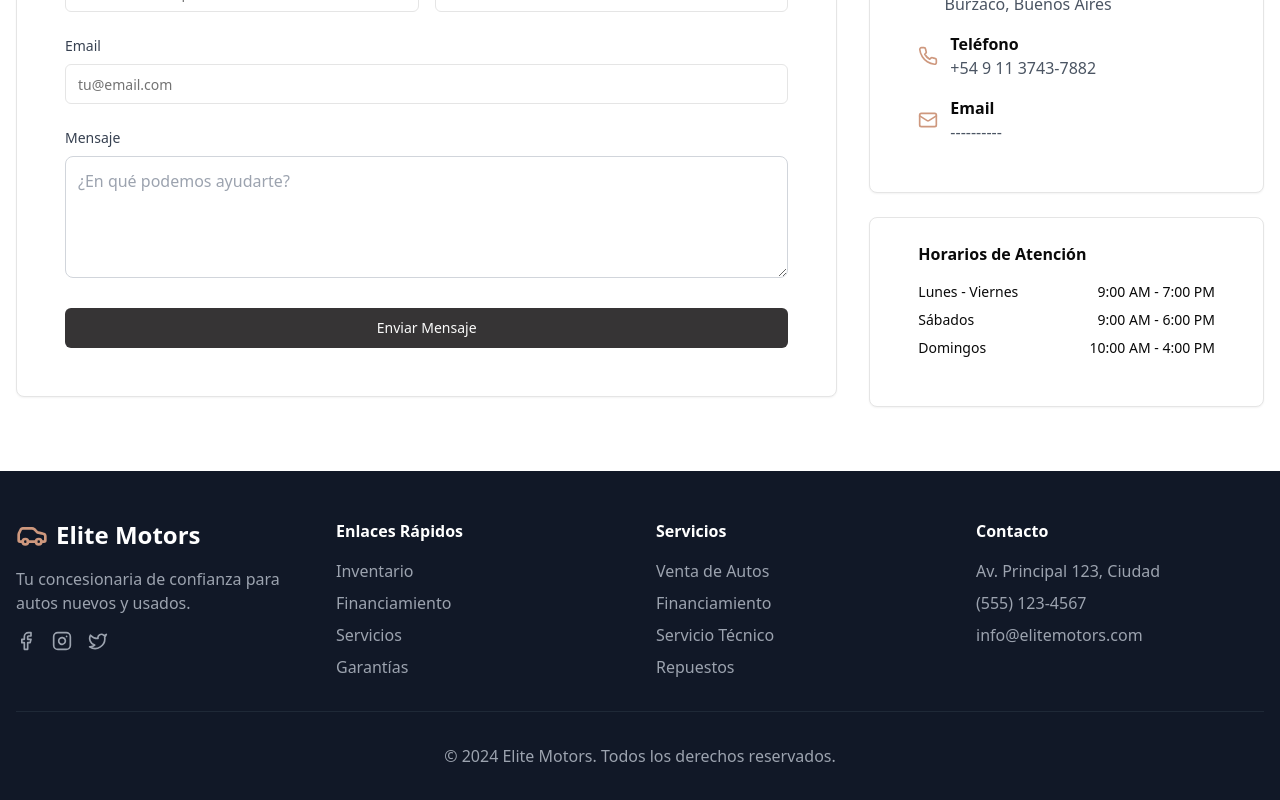
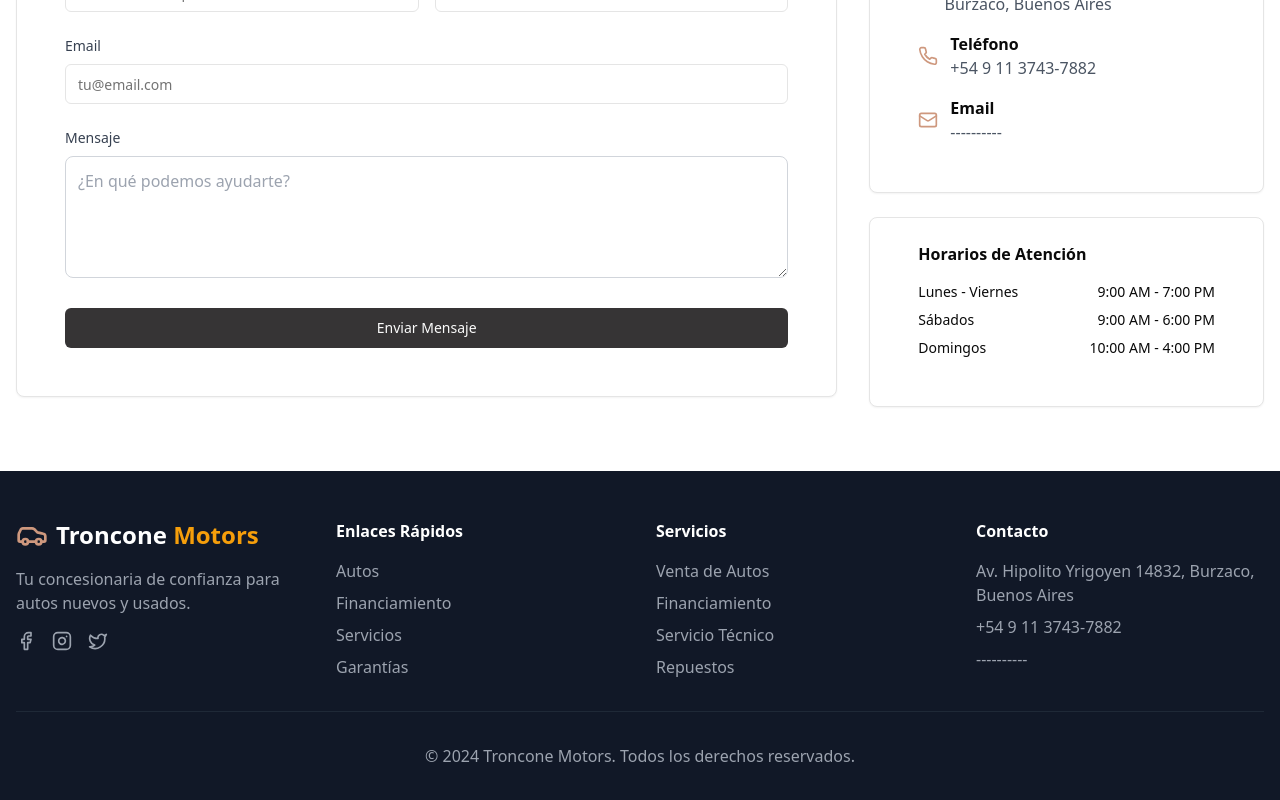
Before and after one commit to julianramos42/troncone-motors-front, a Next.js app: page / in a window 1280 px wide. Shown: the part 4164-4964 px from the top of the page. Built offline with nearby package versions, Linux system fonts and the light colour scheme.

Commit message:
cambio de datos

```diff
--- a/components/Footer.tsx
+++ b/components/Footer.tsx
@@ -14,13 +14,13 @@ export default function Footer() {
             <div>
               <div className="flex items-center space-x-2 mb-4">
                 <Car className="h-8 w-8 text-[#CE987E]" />
-                <span className="text-2xl font-bold">Elite Motors</span>
+                <span className="text-2xl font-bold">Troncone <span className="text-amber-500">Motors</span></span>
               </div>
               <p className="text-gray-400 mb-4">Tu concesionaria de confianza para autos nuevos y usados.</p>
               <div className="flex space-x-4">
-                <Facebook className="h-5 w-5 text-gray-400 hover:text-white cursor-pointer" />
-                <Instagram className="h-5 w-5 text-gray-400 hover:text-white cursor-pointer" />
-                <Twitter className="h-5 w-5 text-gray-400 hover:text-white cursor-pointer" />
+                <Link href={''}><Facebook className="h-5 w-5 text-gray-400 hover:text-white cursor-pointer" /></Link>
+                <Link href={''}><Instagram className="h-5 w-5 text-gray-400 hover:text-white cursor-pointer" /></Link>
+                <Link href={''}><Twitter className="h-5 w-5 text-gray-400 hover:text-white cursor-pointer" /></Link>
               </div>
             </div>
 
@@ -28,8 +28,8 @@ export default function Footer() {
               <h3 className="font-semibold mb-4">Enlaces Rápidos</h3>
               <ul className="space-y-2 text-gray-400">
                 <li>
-                  <Link href="#" className="hover:text-white">
-                    Inventario
+                  <Link href="/autos" className="hover:text-white">
+                    Autos
                   </Link>
                 </li>
                 <li>
@@ -79,15 +79,15 @@ export default function Footer() {
             <div>
               <h3 className="font-semibold mb-4">Contacto</h3>
               <div className="space-y-2 text-gray-400">
-                <div>Av. Principal 123, Ciudad</div>
-                <div>(555) 123-4567</div>
-                <div>info@elitemotors.com</div>
+                <div>Av. Hipolito Yrigoyen 14832, Burzaco, Buenos Aires</div>
+                <div>+54 9 11 3743-7882</div>
+                <div>----------</div>
               </div>
             </div>
           </div>
 
           <div className="border-t border-gray-800 mt-8 pt-8 text-center text-gray-400">
-            <p>&copy; 2024 Elite Motors. Todos los derechos reservados.</p>
+            <p>&copy; 2024 Troncone Motors. Todos los derechos reservados.</p>
           </div>
         </div>
       </footer>
```
